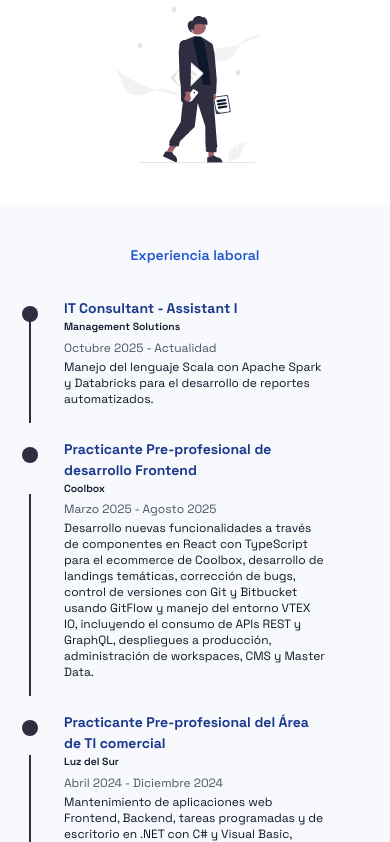
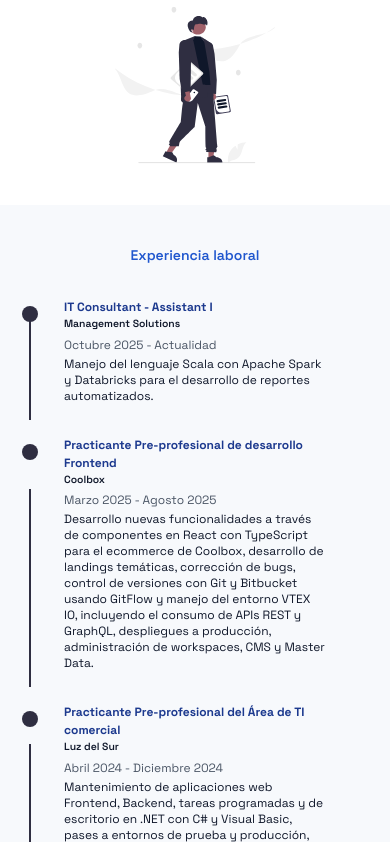
Before and after one commit to FavioGenaro/FavioGenaro.github.io, a Next.js app in the folder portfolio/: page / in a window 390 px wide. Shown: the part 689-1531 px from the top of the page. Built offline with nearby package versions, Linux system fonts and the light colour scheme.

Commit message:
feat: modificar menu mobile

```diff
--- a/portfolio/src/app/globals.css
+++ b/portfolio/src/app/globals.css
@@ -20,7 +20,7 @@
 
   --text-h1: 1.25rem;
   --text-h2: 0.875rem;
-  --text-h3: 0.875rem;
+  --text-h3: 0.75rem;
   --text-h4: 0.65rem;
 
   --text-subtitle: #2057ce;
```
